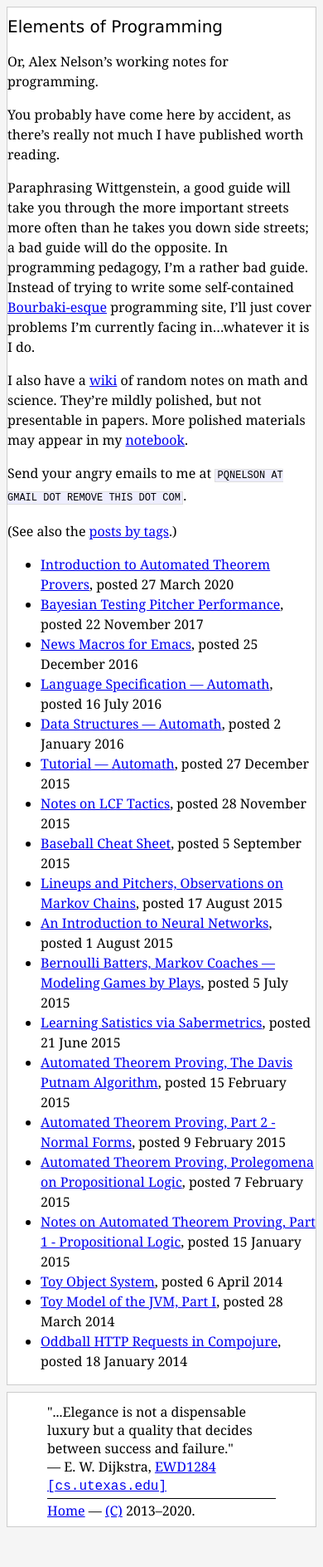
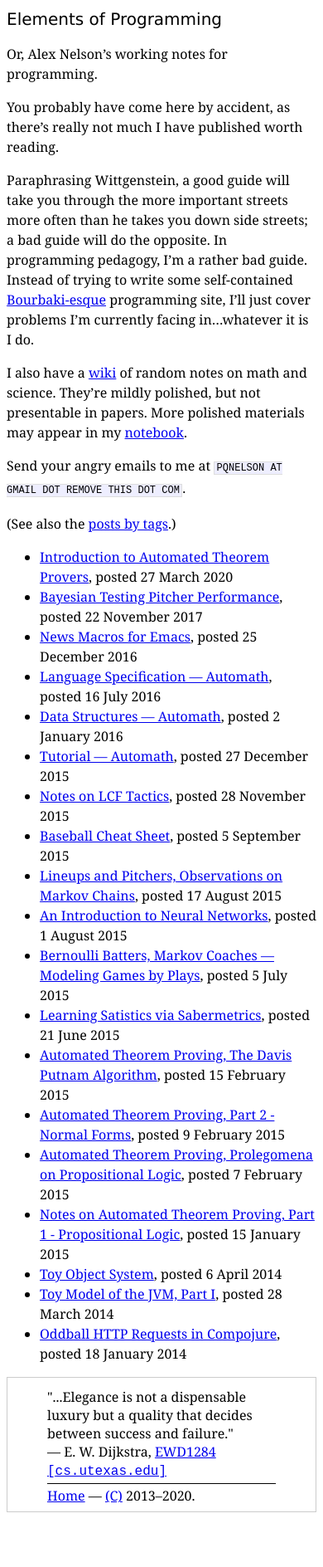
Before and after one commit to pqnelson/pqnelson.github.com, a Jekyll site: the page built from index.md, in a window 390 px wide. Shown: the whole page at 83% size. Built offline with Jekyll 4.4.1, drawn with Linux system fonts in a browser that asks for light colours.

Commit message:
[css/minor] Use full screen for mobile devices

```diff
--- a/css/main.css
+++ b/css/main.css
@@ -154,9 +154,12 @@ table.inference th {
 @media screen and (max-width: 480px) {
   body {
     font-size:16px;
+    background: white;
   }
   main {
     background: white;
+    border: none;
+    max-width: 100%;
   }
 
   #downloads {
```
